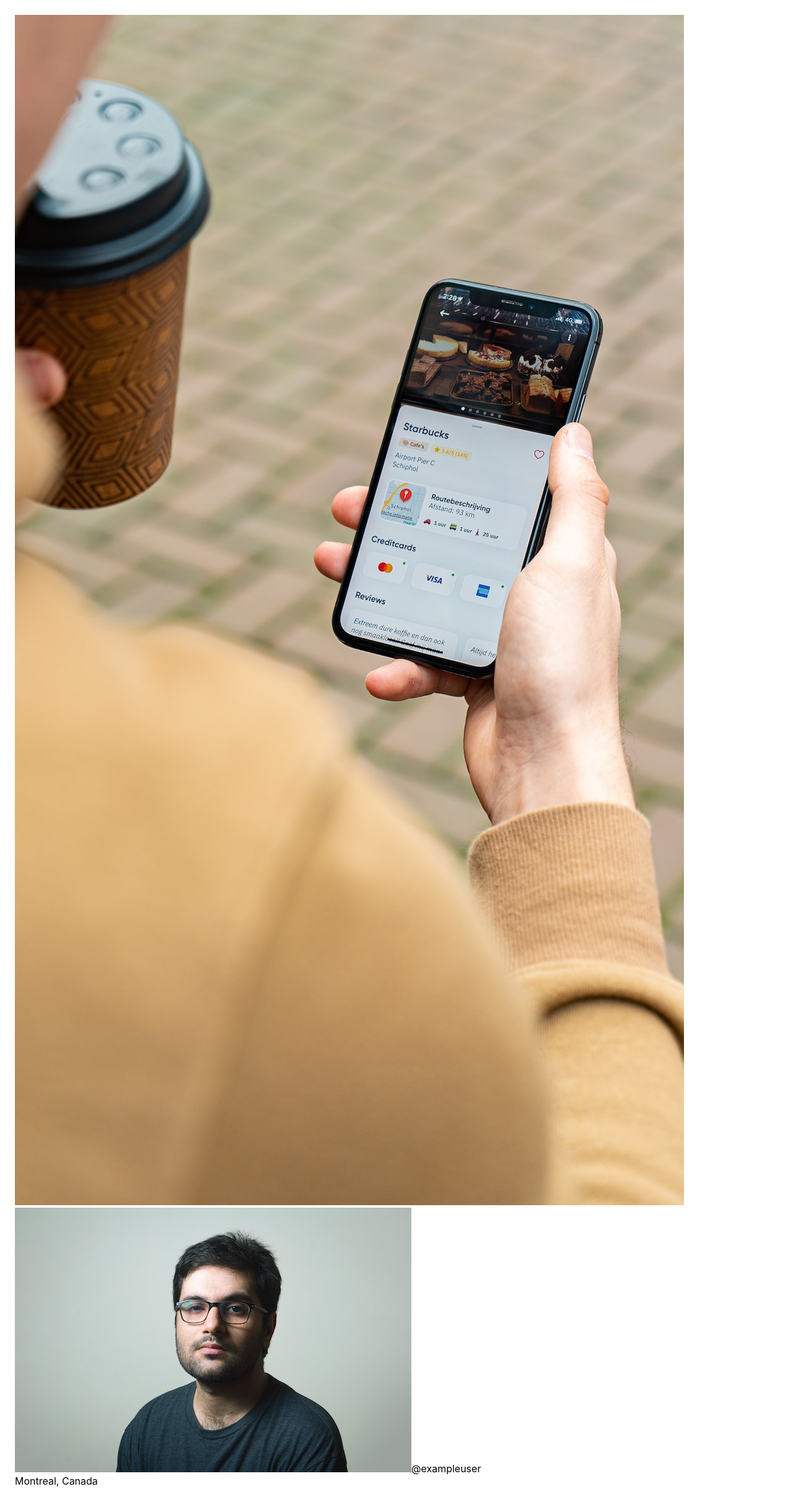
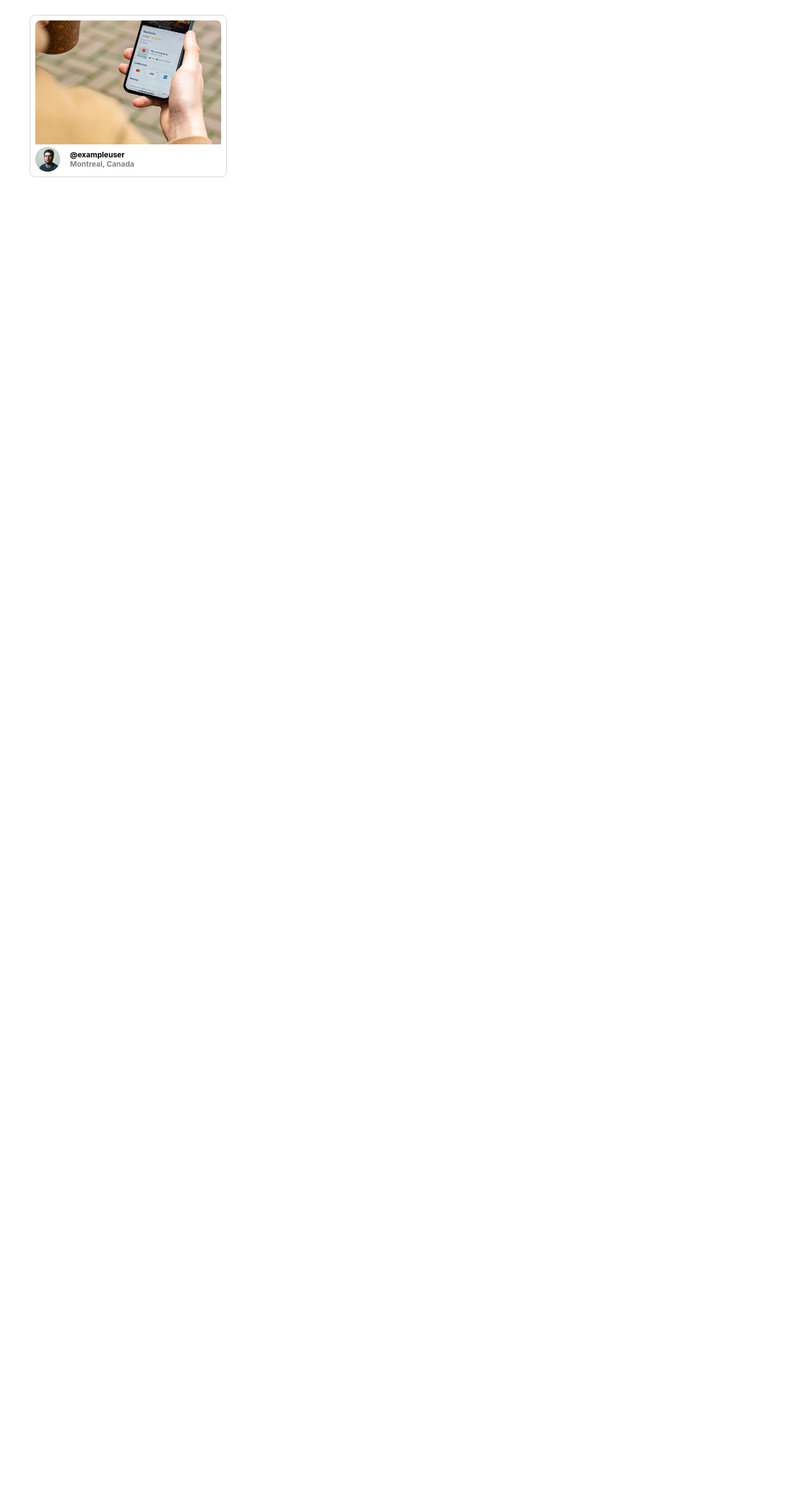
Before and after one commit to Amga20d/photolabs, a React (Vite) app in the folder frontend/: page / in a window 1280 px wide. Shown: the whole page at 62% size. After the commit the page ends 800 px from the top, so only its background shows below. Built offline with nearby package versions, Linux system fonts and the light colour scheme; the HTML template or start-up script is replaced by a standard one.

Commit message:
changed classes names to match scss file

```diff
--- a/frontend/src/components/PhotoListItem.jsx
+++ b/frontend/src/components/PhotoListItem.jsx
@@ -3,15 +3,21 @@
 
 const PhotoListItem = ({ id, imageSource, username, location, profile }) => {
   return (
-    <div className="photo-list-item" key={id}>
-      <img className="photo-image" src={imageSource} alt={`Photo by ${username}`} />
-      <div className="photo-details">
-        <div className="user-info">
-          <img className="user-profile" src={profile} alt={`${username}'s profile`} />
-          <span className="username">@{username}</span>
-        </div>
-        <div className="location">
-          {location}
+    <div className="photo-list__item" key={id}>
+      <img
+        className="photo-list__image"
+        src={imageSource}
+        alt={`Photo by ${username}`}
+      />
+      <div className="photo-list__user-details">
+        <img
+          className="photo-list__user-profile"
+          src={profile}
+          alt={`${username}'s profile`}
+        />
+        <div className="photo-list__user-info">
+          <div>@{username}</div>
+          <div className="photo-list__user-location">{location}</div>
         </div>
       </div>
     </div>
```
